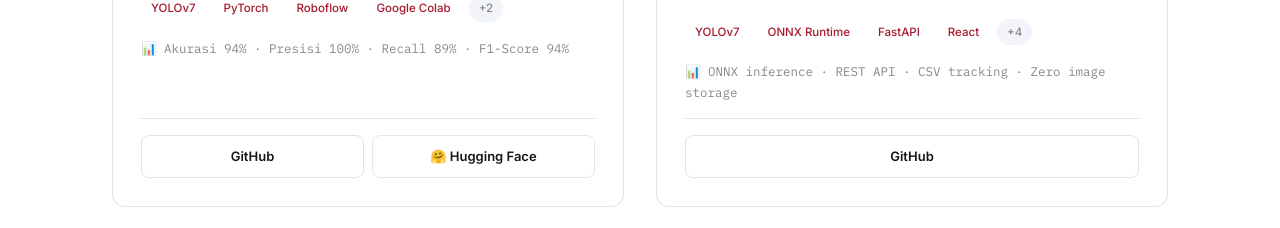
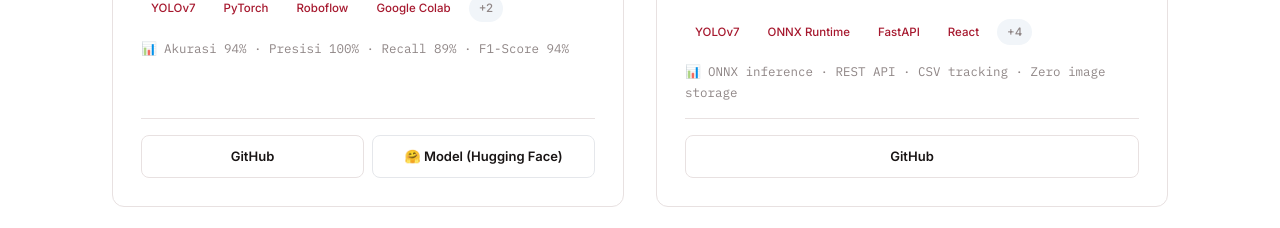
Before and after one commit to rahmadyd/portofolio_web_fe, a React (Vite) app: page /projects in a window 1280 px wide. Shown: the part 1920-2148 px from the top of the page. Built offline with nearby package versions, Linux system fonts and the light colour scheme.

Commit message:
Update Hugging Face button label to Model (Hugging Face)

```diff
--- a/src/pages/ProjectDetailPage.jsx
+++ b/src/pages/ProjectDetailPage.jsx
@@ -398,7 +398,7 @@ const ProjectDetailPage = () => {
                           rel="noopener noreferrer"
                           className="flex-1 text-center py-2.5 px-3 text-[13px] font-semibold rounded-[8px] bg-yellow-400 border border-yellow-400 text-yellow-900 transition-all duration-200 hover:bg-yellow-500 hover:border-yellow-500 hover:shadow-md flex items-center justify-center gap-1.5"
                         >
-                          🤗 Hugging Face
+                          🤗 Model (Hugging Face)
                         </a>
                       )}
                     </div>
```
